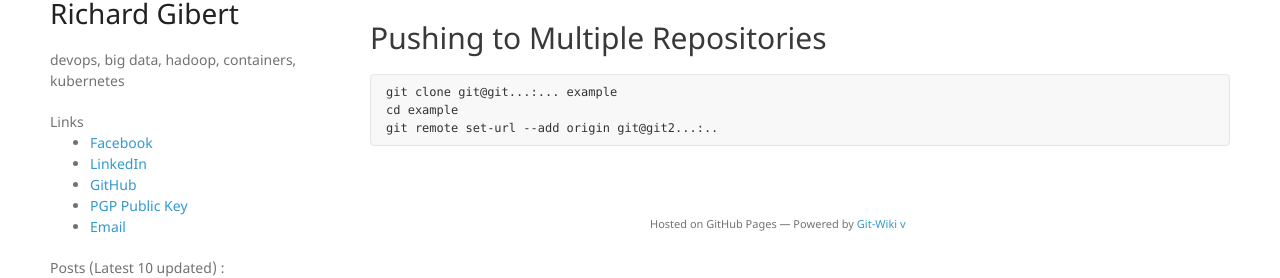
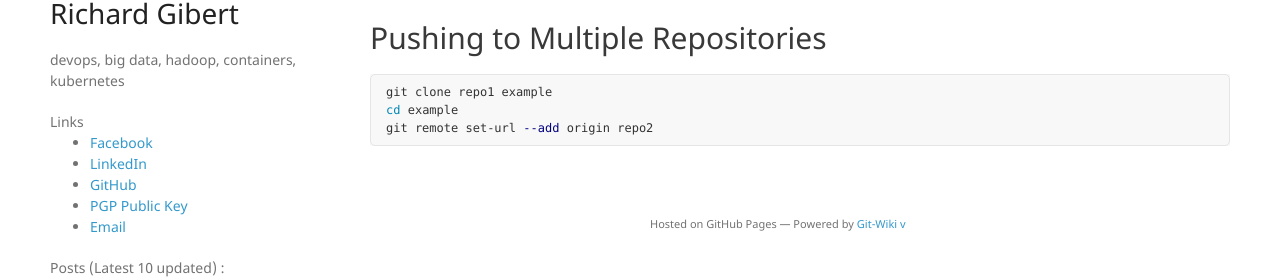
Before and after one commit to rgibert/rgibert.github.io, a Jekyll site: the page built from wiki/git.md, in a window 1280 px wide. Shown: the part 331-609 px from the top of the page. Built offline with Jekyll 4.4.1, drawn with Linux system fonts in a browser that asks for light colours; nearby versions of some CDN libraries; our own code applies the rules of GitHub Pages for plain Markdown files.

Commit message:
add syntax

```diff
--- a/wiki/git.md
+++ b/wiki/git.md
@@ -2,8 +2,8 @@
 
 ## Pushing to Multiple Repositories
 
+~~~ bash
+git clone repo1 example
+cd example
+git remote set-url --add origin repo2
 ~~~
-git clone git@git...:... example
-cd example
-git remote set-url --add origin git@git2...:..
-~~~
```
